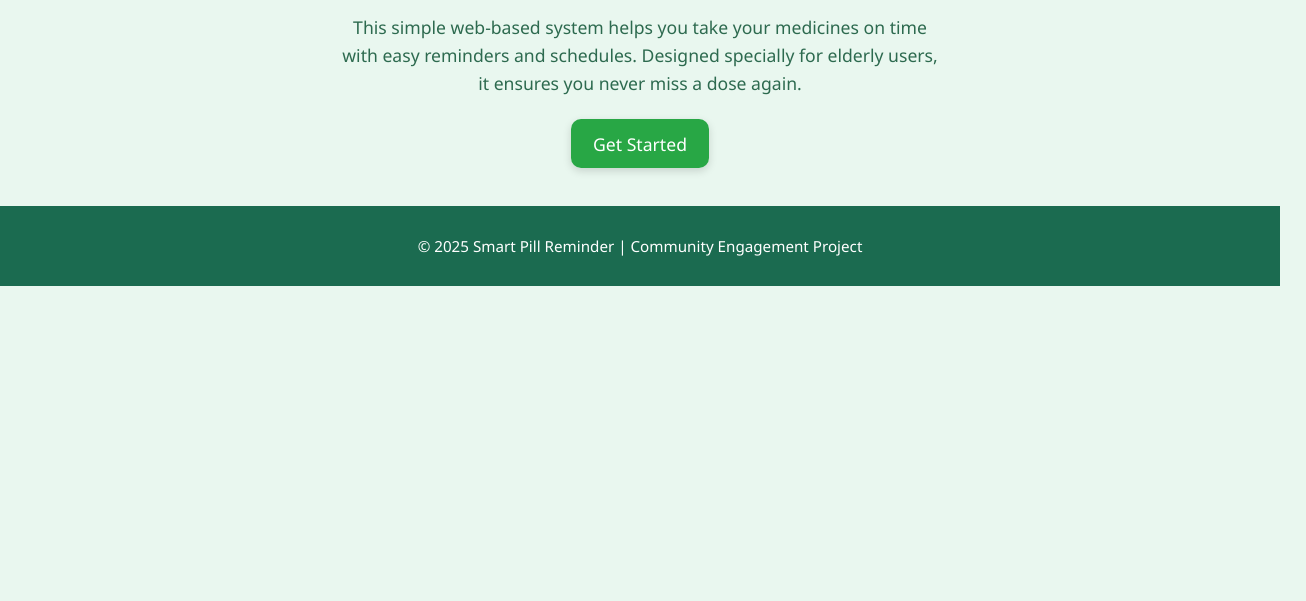
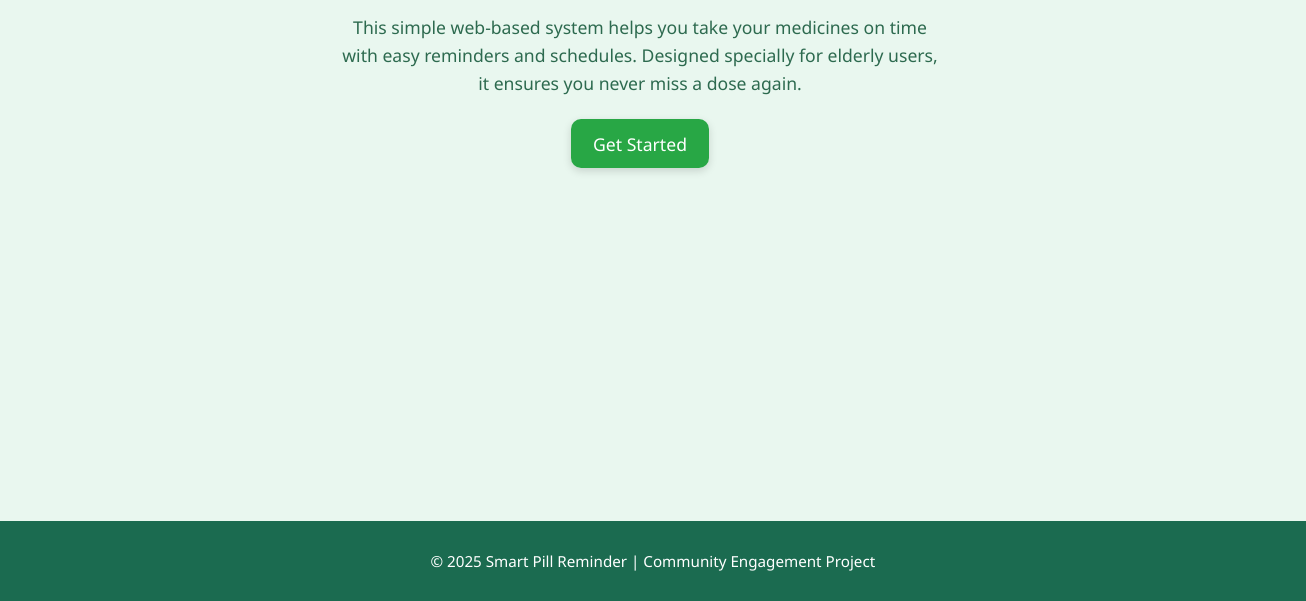
Before and after one commit to Samruddhi-Thakur/Pill-Reminder, a plain HTML site: page index.html in a window 1280 px wide. Shown: the part 199-800 px from the top of the page, 1306 px wide, since content can reach past the window. Drawn offline with Linux system fonts and the light colour scheme.

Commit message:
Update style.css

```diff
--- a/style.css
+++ b/style.css
@@ -142,14 +142,31 @@ input:focus {
   flex-wrap: wrap;
 }
 
-/* === Footer === */
+/* === Footer (Fixed to Bottom on Desktop) === */
 footer {
-  text-align: center;
   background-color: #1b6b50;
   color: white;
+  text-align: center;
   padding: 0.8rem;
   font-size: 0.95rem;
+  position: relative;
+  bottom: 0;
+  width: 100%;
+  margin-top: auto;
 }
+
+/* === Make Page Fill Full Height === */
+html, body {
+  height: 100%;
+  display: flex;
+  flex-direction: column;
+}
+
+/* Ensures main content pushes footer to bottom */
+.home {
+  flex: 1;
+}
+
 
 /* === Responsive Navbar === */
 @media (max-width: 768px) {
```
